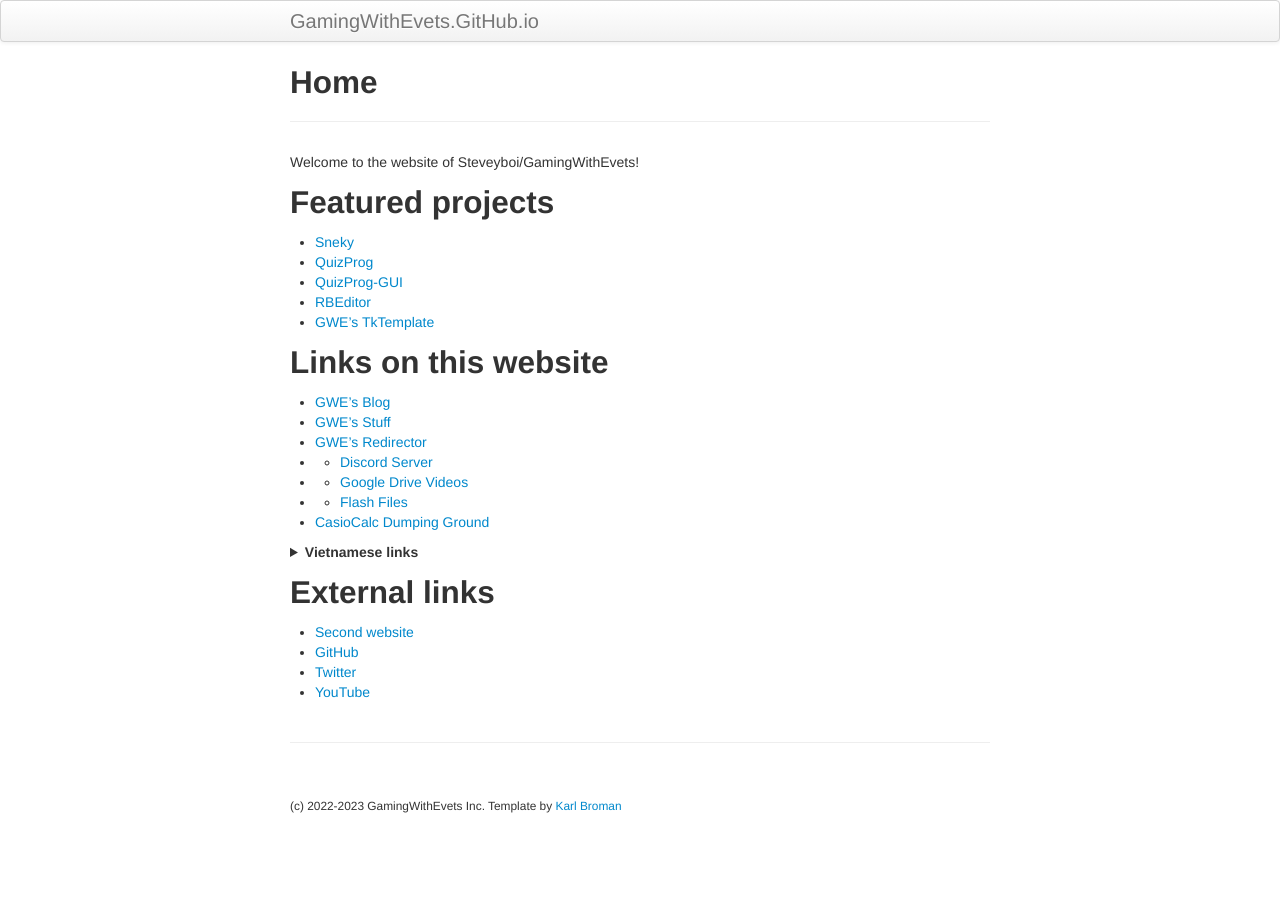
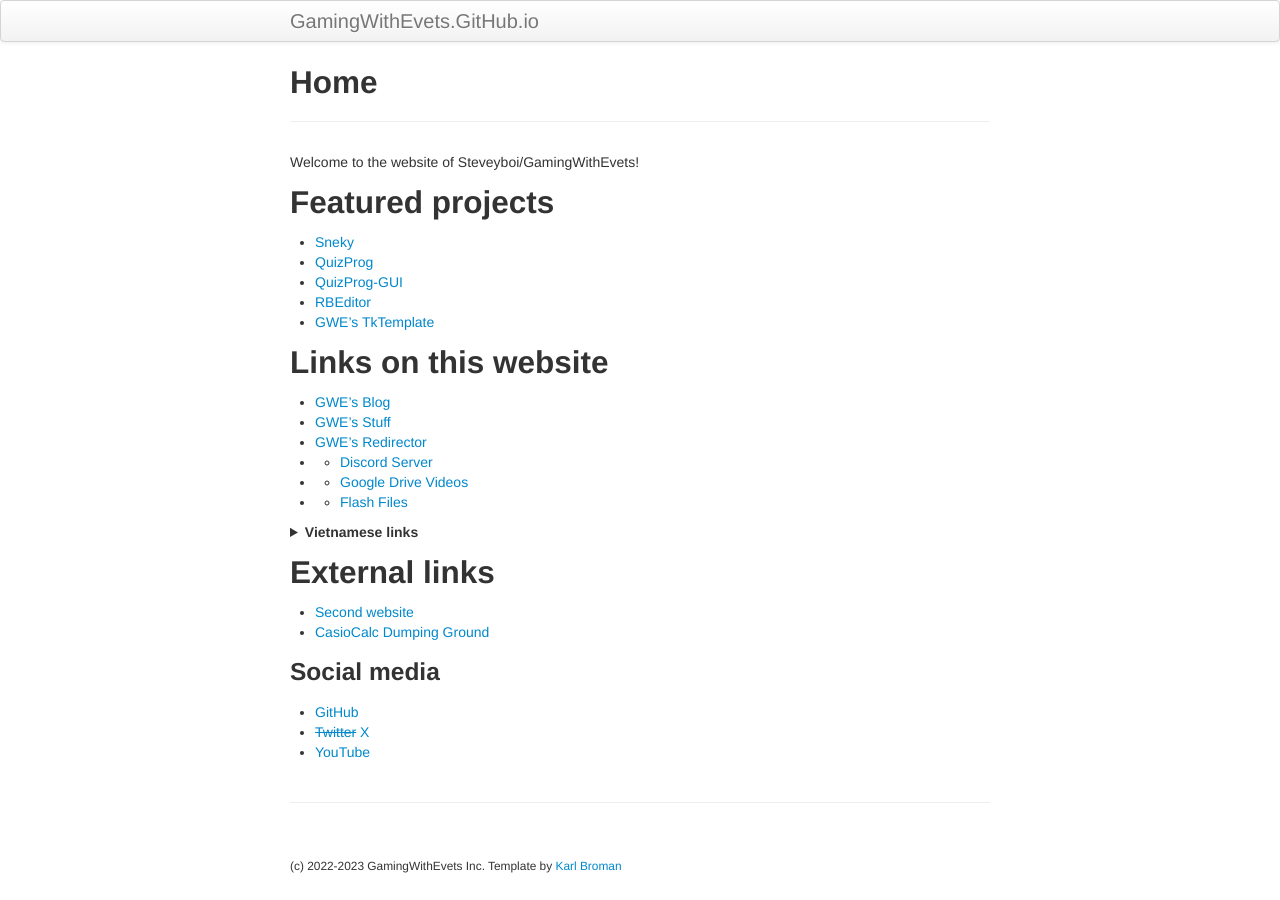
Before and after one commit to gamingwithevets/gamingwithevets.github.io, a Jekyll site: the page built from index.md, in a window 1280 px wide. Built offline with Jekyll 4.4.1, drawn with Linux system fonts in a browser that asks for light colours.

Commit message:
Update index.md

```diff
--- a/index.md
+++ b/index.md
@@ -33,6 +32,9 @@ Welcome to the website of Steveyboi/GamingWithEvets!
 
 ## External links
 - [Second website](https://gwe.42web.io)
+- [CasioCalc Dumping Ground](https://casiocalc.github.io)
+
+### Social media
 - [GitHub](https://github.com/gamingwithevets)
-- [Twitter](https://twitter.com/GamingWithEvets)
+- [~~Twitter~~ X](https://twitter.com/GamingWithEvets)
 - [YouTube](https://youtube.com/@gamingwithevets)
```
Also changed, not shown: other parts of index.md (+0 -1 lines).
